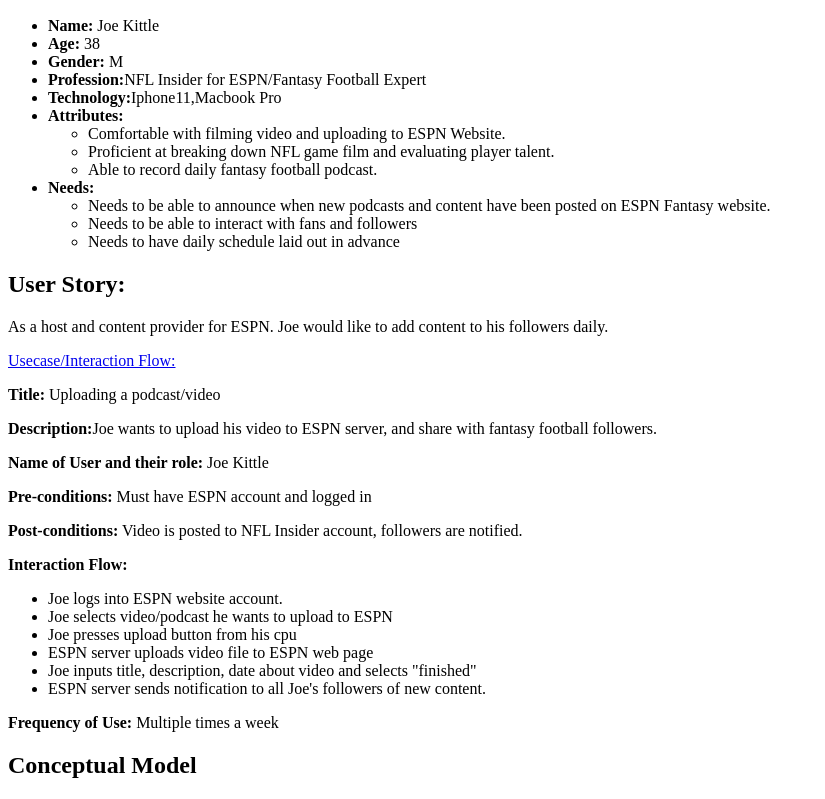
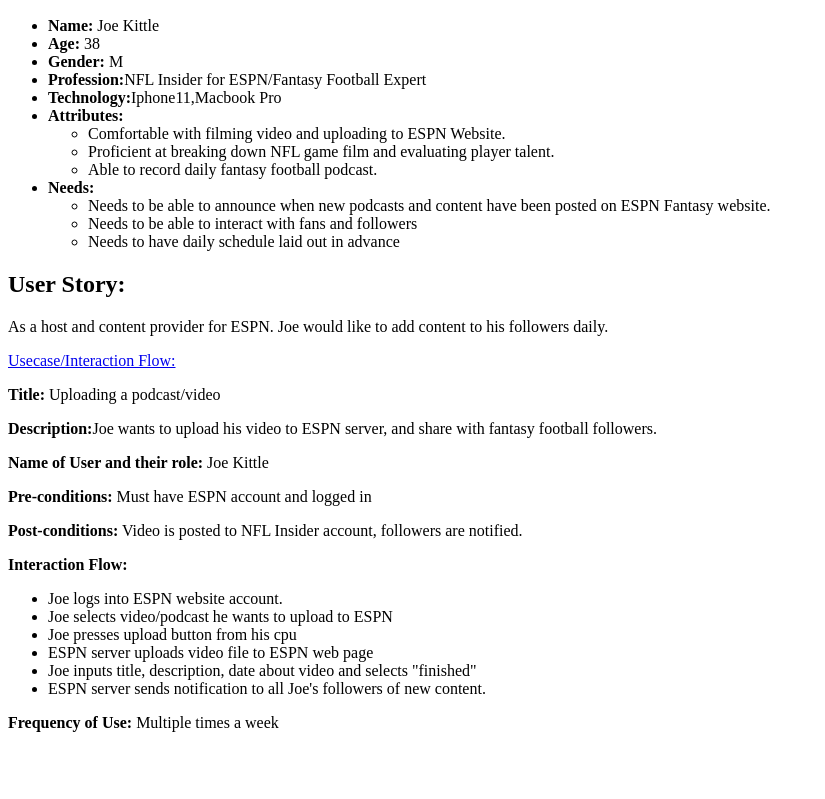
Before and after one commit to ddcodermp/data-design, a plain HTML site: page epic/index.html in a window 1280 px wide. Shown: the part 417-1216 px from the top of the page, without its empty margins (0-825 px from the left). After the commit the page ends 1165 px from the top, so only its background shows below. Drawn offline with Linux system fonts and the light colour scheme.

Commit message:
Data-Design-Project

```diff
--- a/epic/index.html
+++ b/epic/index.html
@@ -51,7 +51,7 @@
                 </ul>
 <p><strong>Frequency of Use:</strong> Multiple times a week </p>
 
-<h2>Conceptual Model</h2>
+
 
 
 
```
